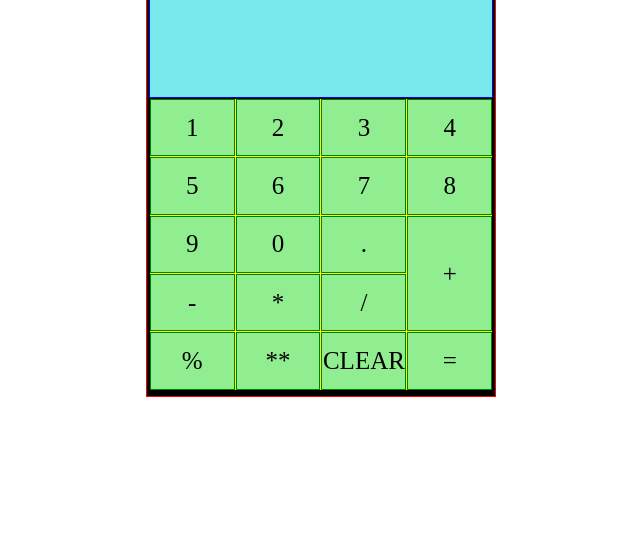
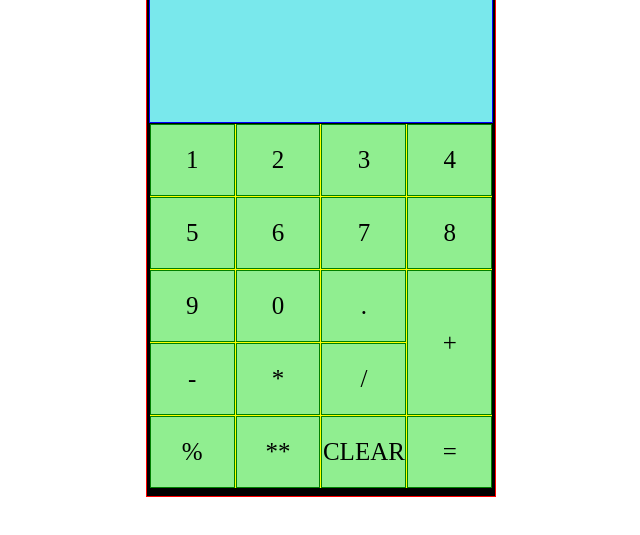
Before and after one commit to kalyanam17abhinav/faulty-calculator, a plain HTML site: page index.html in a window 1280 px wide. Shown: the part 47-582 px from the top of the page, without its empty margins (319-959 px from the left). Drawn offline with Linux system fonts and the light colour scheme.

Commit message:
third commit

```diff
--- a/style.css
+++ b/style.css
@@ -4,18 +4,17 @@
     box-sizing: border-box;
 }
 
-h2, p{
+h2, p {
     text-align: center;
 }
 
-p{
-   /* border: 1px solid red; */
-   font-size: 15px;
+.p{
+    font-size: 15px;
 }
 
 .main-div{
     border: 1px solid red;
-    height: 400px;
+    height: 500px;
     width: 350px;
     margin:0 auto;
     background-color: black;
@@ -27,7 +26,6 @@ p{
     width: 99%;
     margin: 0.1% auto;
     background-color: rgb(121, 232, 236);
-    /* cursor: pointer; */
 }
 
 .result{
@@ -40,6 +38,8 @@ p{
     font-size: 40px;
     text-align: right;
     transform: scaleY(1.75);
+    overflow: hidden;
+    text-overflow: ellipsis;
 }
 
 .buttons{
@@ -53,11 +53,6 @@ p{
     /* grid-template-rows: auto auto/ auto auto; */
     gap: 1px;
 }
-
-
-/* .buttons > div:nth-child(19){
-    grid-column: span 2;
-} */
 
 .buttons > div:nth-child(12){
     grid-row: span 2;
@@ -78,8 +73,3 @@ p{
     transform: scale(1.01);
     background-color: rgb(62, 237, 62);
 }
-
-.equals{
-    height: 100%;
-    width: 100%;
-}
```
